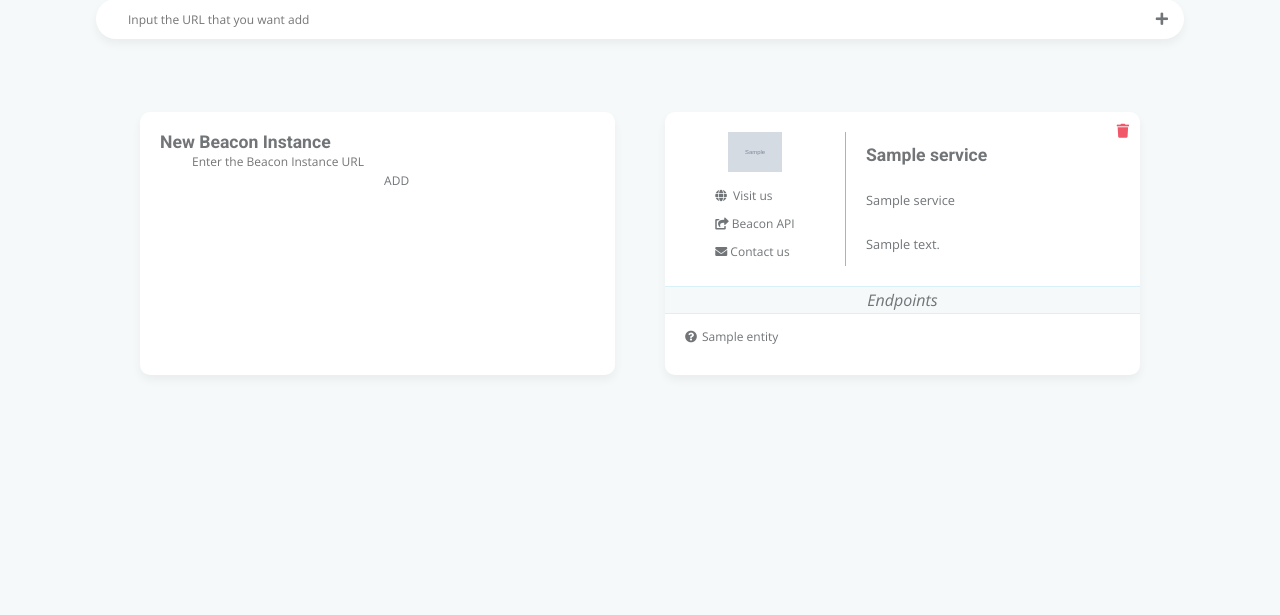
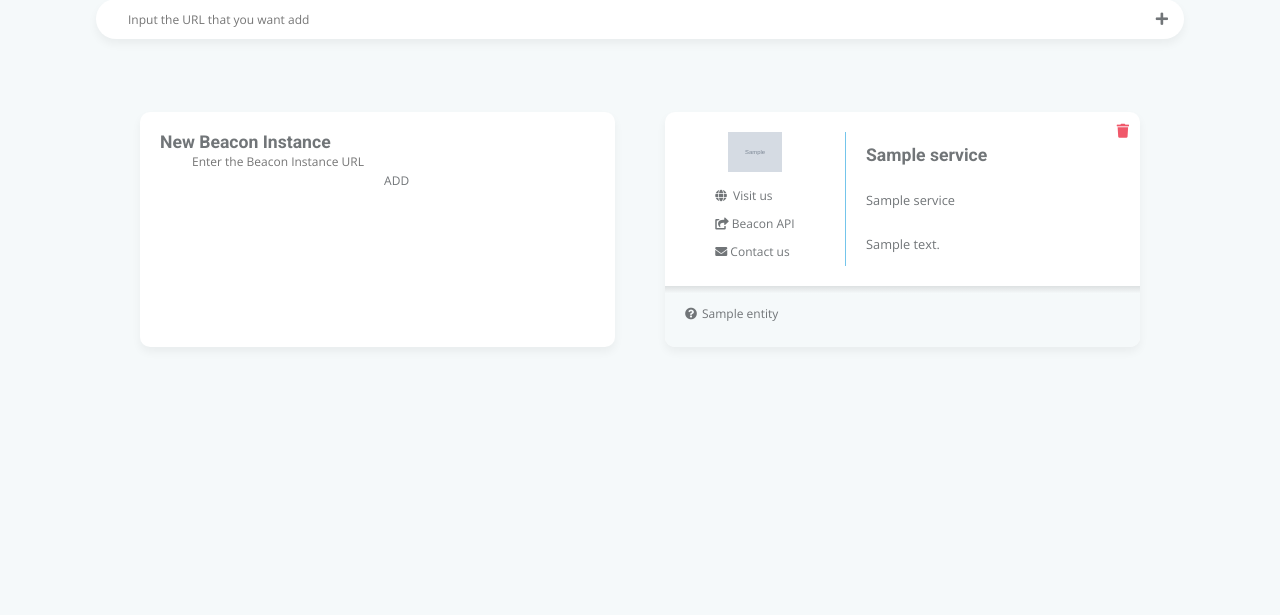
Before and after one commit to EGA-archive/ServicesRegistry, a Python web app: template templates/admin.html in a window 1280 px wide. Shown: the part 107-722 px from the top of the page. Run offline with Jinja, Linux system fonts and the light colour scheme; the template is opened without the code that fills it: most values are stand-ins (such as "Sample title", 1, 10 or a date in 2020); grey boxes marked "Sample" are stand-in pictures; some libraries are stand-ins or nearby versions.

Commit message:
style changes for the cards

```diff
--- a/static/css/style.css
+++ b/static/css/style.css
@@ -390,24 +390,31 @@ body main div#cards-container .card section.right-part h2, body main div#cards-c
   font-size: 80%;
   line-height: initial;
 }
-/* line 318, ../sass/_main.scss */
-body main div#cards-container .card section.entities h2 {
-  font-style: italic;
-  text-align: center;
-  background: #F5F9FA;
-  padding: 5px;
-  margin-bottom: 10px;
-  border-top: solid 1px #DAF0F9;
-  border-bottom: solid 1px #DAF0F9;
-}
-/* line 328, ../sass/_main.scss */
-body main div#cards-container .card section.entities ul {
+/* line 317, ../sass/_main.scss */
+body main div#cards-container .card ul.entities {
   display: flex;
   flex-wrap: wrap;
-  padding: 0 20px 25px 20px;
+  padding: 15px 20px 20px 20px;
+  border-bottom-left-radius: 10px;
+  border-bottom-right-radius: 10px;
+  background: #F5F9FA;
+  position: relative;
 }
-/* line 333, ../sass/_main.scss */
-body main div#cards-container .card section.entities ul li {
+/* line 327, ../sass/_main.scss */
+body main div#cards-container .card ul.entities:before {
+  content: '';
+  height: 8px;
+  display: block;
+  width: 100%;
+  position: absolute;
+  left: 0;
+  top: 0;
+  background: black;
+  background: linear-gradient(180deg, black 0%, white 95%);
+  opacity: 0.1;
+}
+/* line 342, ../sass/_main.scss */
+body main div#cards-container .card ul.entities li {
   width: 33%;
   flex-basis: 33%;
   display: inline-flex;
@@ -415,29 +422,29 @@ body main div#cards-container .card section.entities ul li {
   font-size: 75%;
   margin: 7px 0;
 }
-/* line 341, ../sass/_main.scss */
-body main div#cards-container .card section.entities ul li i {
+/* line 350, ../sass/_main.scss */
+body main div#cards-container .card ul.entities li i {
   margin-right: 5px;
 }
-/* line 345, ../sass/_main.scss */
-body main div#cards-container .card section.entities ul li a {
+/* line 354, ../sass/_main.scss */
+body main div#cards-container .card ul.entities li a {
   margin-left: 5px;
 }
-/* line 349, ../sass/_main.scss */
-body main div#cards-container .card section.entities ul li.true {
+/* line 358, ../sass/_main.scss */
+body main div#cards-container .card ul.entities li.true {
   color: #7ed321;
 }
-/* line 353, ../sass/_main.scss */
-body main div#cards-container .card section.entities ul li.false {
+/* line 362, ../sass/_main.scss */
+body main div#cards-container .card ul.entities li.false {
   color: #f0586a;
 }
-/* line 362, ../sass/_main.scss */
+/* line 370, ../sass/_main.scss */
 body main div#cards-container .card details summary {
   display: flex;
   align-items: baseline;
   cursor: pointer;
 }
-/* line 369, ../sass/_main.scss */
+/* line 377, ../sass/_main.scss */
 body main div#cards-container .card details[open] summary:after {
   background: black;
   position: fixed;
@@ -450,7 +457,7 @@ body main div#cards-container .card details[open] summary:after {
   z-index: 99;
   cursor: default;
 }
-/* line 383, ../sass/_main.scss */
+/* line 391, ../sass/_main.scss */
 body main div#cards-container .card details div {
   position: fixed;
   top: 20%;
@@ -463,7 +470,7 @@ body main div#cards-container .card details div {
   border-radius: 10px;
   z-index: 100;
 }
-/* line 395, ../sass/_main.scss */
+/* line 403, ../sass/_main.scss */
 body main div#cards-container .card details div h1 {
   font-weight: bold;
   font-size: 16px;
@@ -474,22 +481,22 @@ body main div#cards-container .card details div h1 {
   padding: 10px 25px;
   line-height: initial;
 }
-/* line 405, ../sass/_main.scss */
+/* line 413, ../sass/_main.scss */
 body main div#cards-container .card details div h1 span {
   font-style: italic;
   font-weight: normal;
 }
-/* line 420, ../sass/_main.scss */
+/* line 428, ../sass/_main.scss */
 body a {
   color: #74C5EB;
   text-decoration: underline;
   transition: ease .5s;
 }
-/* line 424, ../sass/_main.scss */
+/* line 432, ../sass/_main.scss */
 body a:hover {
   color: #1070B7;
 }
-/* line 427, ../sass/_main.scss */
+/* line 435, ../sass/_main.scss */
 body footer {
   width: 100%;
   background-color: #275F90;
@@ -502,7 +509,7 @@ body footer {
   align-items: center;
   justify-content: center;
 }
-/* line 441, ../sass/_main.scss */
+/* line 449, ../sass/_main.scss */
 body footer p {
   line-height: 15px;
   font-weight: 300;
@@ -510,48 +517,48 @@ body footer p {
   transition: ease all 0.5s;
 }
 @media screen and (max-width: 580px) {
-  /* line 441, ../sass/_main.scss */
+  /* line 449, ../sass/_main.scss */
   body footer p {
     font-size: 9px;
     line-height: 10px;
   }
 }
-/* line 454, ../sass/_main.scss */
+/* line 462, ../sass/_main.scss */
 body footer a {
   color: white;
 }
-/* line 456, ../sass/_main.scss */
+/* line 464, ../sass/_main.scss */
 body footer a:hover {
   color: white;
   text-decoration: none;
 }
-/* line 462, ../sass/_main.scss */
+/* line 470, ../sass/_main.scss */
 body footer section#EGA {
   margin-left: 30px;
   font-size: 12px;
 }
-/* line 465, ../sass/_main.scss */
+/* line 473, ../sass/_main.scss */
 body footer section#EGA a {
   color: white;
 }
-/* line 467, ../sass/_main.scss */
+/* line 475, ../sass/_main.scss */
 body footer section#EGA a:hover {
   color: #74C5EB;
 }
-/* line 470, ../sass/_main.scss */
+/* line 478, ../sass/_main.scss */
 body footer section#EU {
   display: flex;
   flex-flow: row nowrap;
   align-items: center;
   justify-content: right;
 }
-/* line 476, ../sass/_main.scss */
+/* line 484, ../sass/_main.scss */
 body footer section#EU p {
   max-width: 400px;
   text-align: right;
   margin-right: 10px;
 }
-/* line 482, ../sass/_main.scss */
+/* line 490, ../sass/_main.scss */
 body footer section#EU img {
   height: 30px;
   margin-right: 30px;
--- a/static/sass/_main.scss
+++ b/static/sass/_main.scss
@@ -314,21 +314,30 @@ body {
                     }
                 }
 
-                section.entities {
-                  h2 {
-                    font-style: italic;
-                    text-align: center;
-                    background: $background;
-                    padding: 5px;
-                    margin-bottom: 10px;
-                    border-top: solid 1px $lightblue;
-                    border-bottom: solid 1px $lightblue;
-                  }
+                ul.entities {
 
-                  ul {
                   display: flex;
                   flex-wrap: wrap;
-                    padding: 0 20px 25px 20px;
+                  padding: 15px 20px 20px 20px;
+                  border-bottom-left-radius: 10px;
+                  border-bottom-right-radius: 10px;
+                  background: $background;
+                  position: relative;
+
+                  &:before {
+                    content: '';
+                    height: 8px;
+                    display: block;
+                    width: 100%;
+                    position: absolute;
+                    left: 0;
+                    top: 0;
+                    background: rgb(0,0,0);
+                    background: linear-gradient(
+                                180deg
+                                , rgba(0,0,0,1) 0%, rgba(255,255,255,1) 95%);
+                    opacity: 0.1;
+                  }
 
                   li {
                     width: 33%;
@@ -352,7 +361,6 @@ body {
 
                     &.false {
                       color: $red;
-                      }
                     }
                   }
                 }
--- a/templates/card.html
+++ b/templates/card.html
@@ -30,9 +30,7 @@
         <p>{{ service.description|safe }}</p>
       </section>
     </div>
-    <section class="entities">
-      <h2>Endpoints</h2>
-      <ul>
+    <ul class="entities">
       {% for entity in service.entities %}
         <li class="{{ entity.valid|lower }}">
           {% if entity.valid == True %}
@@ -46,6 +44,5 @@
         </li>
       {% endfor %}
     </ul>
-    </section>
 </div>
 <!-- END CARD -->
```
Lines whose indentation alone changed are shown as unchanged.
